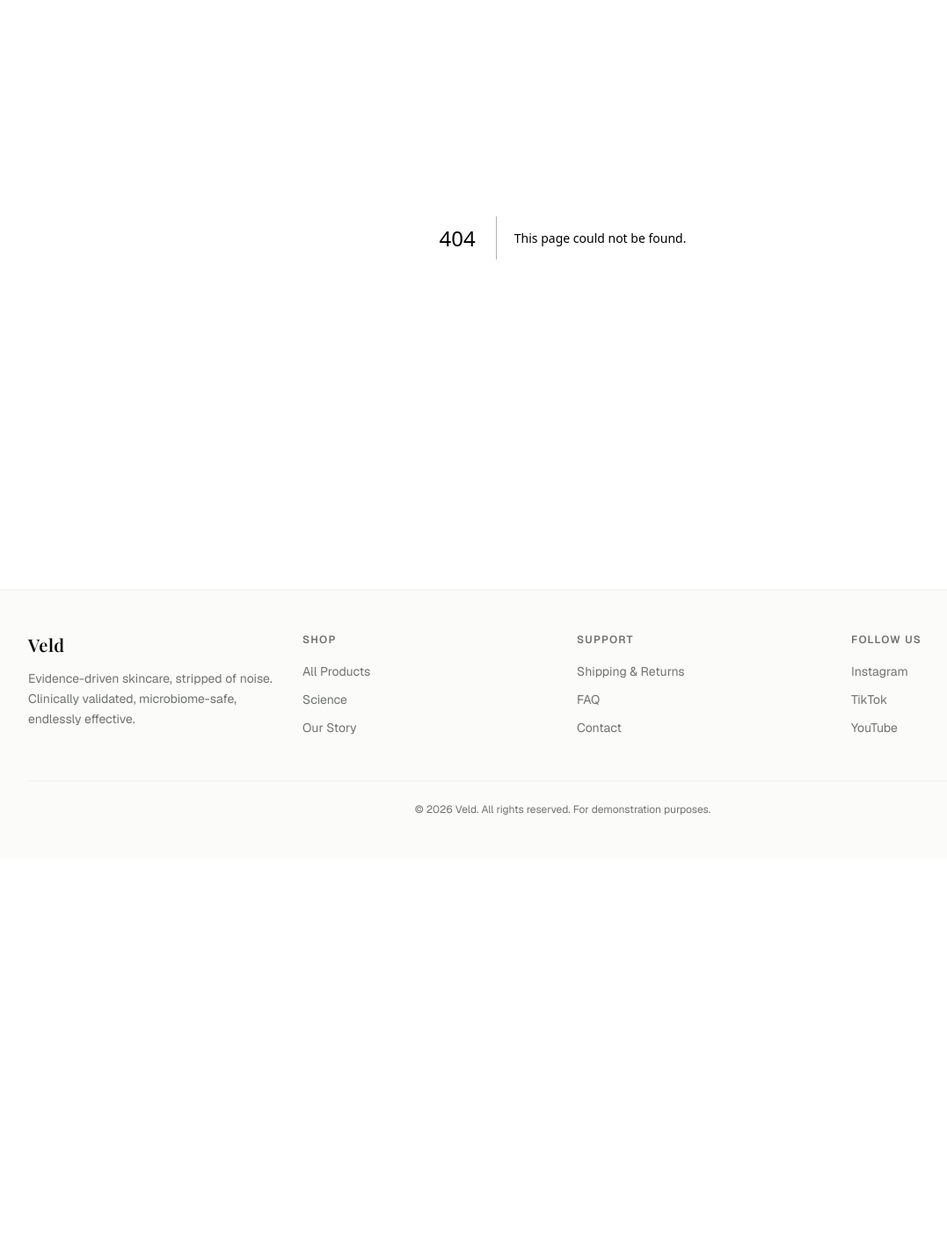
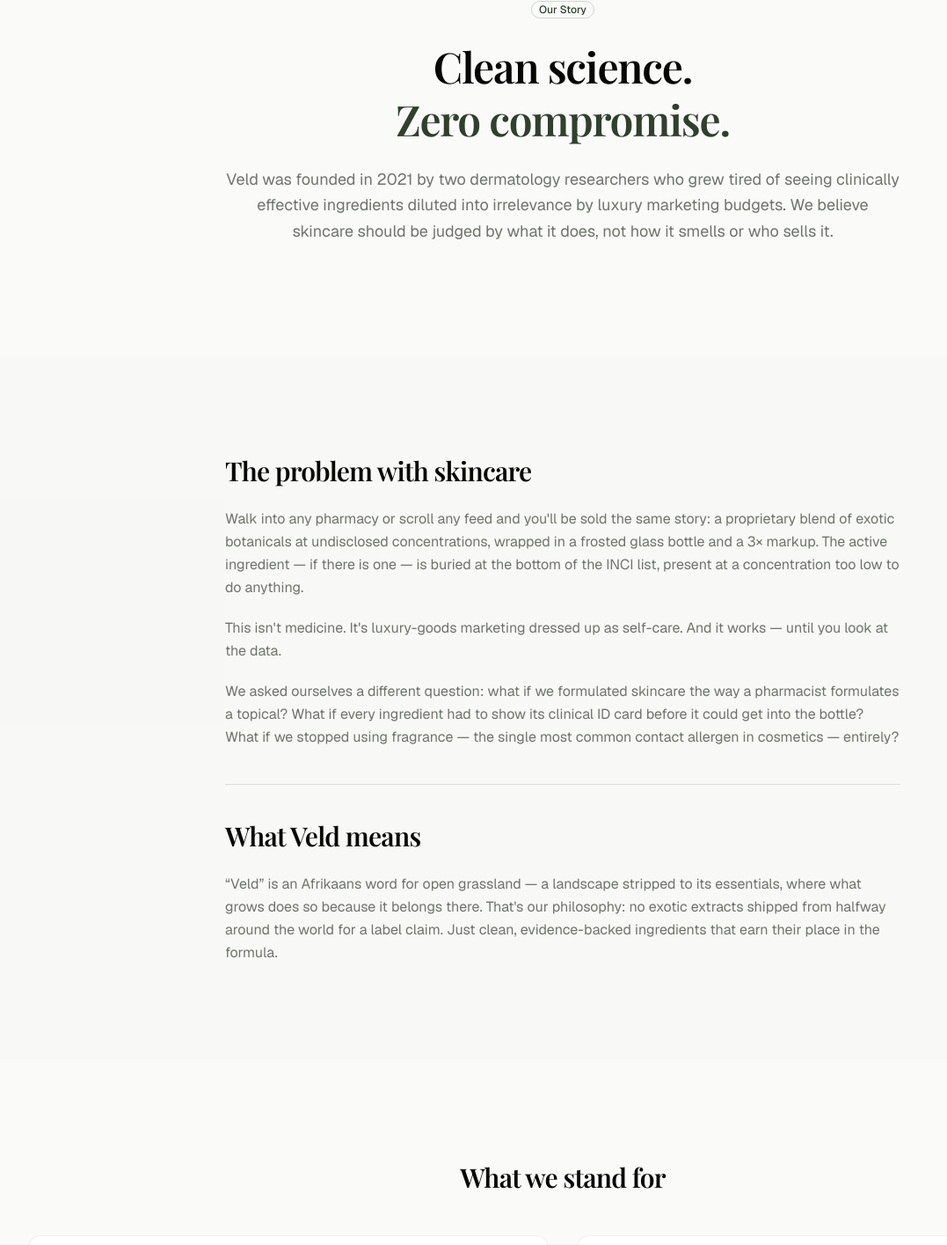
Before and after one commit to anas-khan-antimatter/mkt-veld-skincare, a Next.js app in the folder veld/: page /story in a window 1280 px wide. Before the commit this address had no page. Shown: the part 195-1610 px from the top of the page at 88% size, without its empty margins (0-1077 px from the left). Before the commit the page ends 1171 px from the top, so only its background shows below. Built offline with nearby package versions, Linux system fonts and the light colour scheme; a web font is replaced by a local one.

Commit message:
antimatter: checkpoint ch_mun9nolx_1

```diff
--- /dev/null
+++ b/veld/src/app/story/page.tsx
@@ -0,0 +1,152 @@
+import { Badge } from "@/components/ui/badge";
+import { Separator } from "@/components/ui/separator";
+import { Leaf, Shield, Award, Users } from "lucide-react";
+import Link from "next/link";
+
+const values = [
+  {
+    icon: Leaf,
+    title: "Microbiome-First Formulation",
+    desc: "We test every finished product against a 16S-rRNA-sequenced skin microbiome model to ensure commensal diversity is maintained. If a formula disrupts the biome, it goes back to the lab.",
+  },
+  {
+    icon: Shield,
+    title: "Minimum Effective Dose",
+    desc: "Every ingredient in a Veld formula earns its place by peer-reviewed evidence at its clinically proven concentration. No 'proprietary blend' opacity — we disclose exact percentages.",
+  },
+  {
+    icon: Award,
+    title: "Full Clinical Disclosure",
+    desc: "All clinical data — positive or negative — is published on our site. We don't cherry-pick results. If a study doesn't meet our own significance threshold (p<0.05, n≥30), we don't make the claim.",
+  },
+  {
+    icon: Users,
+    title: "Dermatologist-Led",
+    desc: "Our formulation board includes board-certified dermatologists, PhD chemists, and a microbiologist. No influencers. No celebrity 'creative direction.' Just science.",
+  },
+];
+
+export default function StoryPage() {
+  return (
+    <div className="flex flex-col">
+      {/* Hero */}
+      <section className="px-6 py-20 lg:px-8 lg:py-32">
+        <div className="mx-auto max-w-3xl text-center">
+          <Badge variant="outline" className="mb-6 border-primary/20 text-primary">
+            Our Story
+          </Badge>
+          <h1 className="font-heading text-4xl font-semibold leading-tight tracking-tight text-foreground lg:text-5xl">
+            Clean science.
+            <br />
+            <span className="text-primary">Zero compromise.</span>
+          </h1>
+          <p className="mt-6 text-lg leading-relaxed text-muted-foreground">
+            Veld was founded in 2021 by two dermatology researchers who grew
+            tired of seeing clinically effective ingredients diluted into
+            irrelevance by luxury marketing budgets. We believe skincare should
+            be judged by what it does, not how it smells or who sells it.
+          </p>
+        </div>
+      </section>
+
+      {/* Manifesto */}
+      <section className="bg-muted/30 px-6 py-20 lg:px-8 lg:py-28">
+        <div className="mx-auto max-w-3xl">
+          <h2 className="font-heading text-3xl font-semibold tracking-tight text-foreground">
+            The problem with skincare
+          </h2>
+          <div className="mt-6 space-y-5 text-base leading-relaxed text-muted-foreground">
+            <p>
+              Walk into any pharmacy or scroll any feed and you&apos;ll be sold the
+              same story: a proprietary blend of exotic botanicals at
+              undisclosed concentrations, wrapped in a frosted glass bottle and
+              a 3× markup. The active ingredient — if there is one — is buried
+              at the bottom of the INCI list, present at a concentration too
+              low to do anything.
+            </p>
+            <p>
+              This isn&apos;t medicine. It&apos;s luxury-goods marketing dressed up as
+              self-care. And it works — until you look at the data.
+            </p>
+            <p>
+              We asked ourselves a different question: what if we formulated
+              skincare the way a pharmacist formulates a topical? What if every
+              ingredient had to show its clinical ID card before it could get
+              into the bottle? What if we stopped using fragrance — the single
+              most common contact allergen in cosmetics — entirely?
+            </p>
+          </div>
+
+          <Separator className="my-10" />
+
+          <h2 className="font-heading text-3xl font-semibold tracking-tight text-foreground">
+            What Veld means
+          </h2>
+          <p className="mt-6 text-base leading-relaxed text-muted-foreground">
+            &ldquo;Veld&rdquo; is an Afrikaans word for open grassland — a landscape
+            stripped to its essentials, where what grows does so because it
+            belongs there. That&apos;s our philosophy: no exotic extracts shipped
+            from halfway around the world for a label claim. Just clean,
+            evidence-backed ingredients that earn their place in the formula.
+          </p>
+        </div>
+      </section>
+
+      {/* Values grid */}
+      <section className="px-6 py-20 lg:px-8 lg:py-28">
+        <div className="mx-auto max-w-7xl">
+          <div className="mb-12 text-center">
+            <h2 className="font-heading text-3xl font-semibold tracking-tight text-foreground">
+              What we stand for
+            </h2>
+          </div>
+          <div className="grid gap-8 md:grid-cols-2">
+            {values.map((value) => (
+              <div
+                key={value.title}
+                className="rounded-2xl border border-border/40 bg-card p-8"
+              >
+                <div className="flex h-12 w-12 items-center justify-center rounded-full bg-primary/10 text-primary">
+                  <value.icon className="h-6 w-6" />
+                </div>
+                <h3 className="mt-5 font-heading text-lg font-semibold text-foreground">
+                  {value.title}
+                </h3>
+                <p className="mt-3 text-sm leading-relaxed text-muted-foreground">
+                  {value.desc}
+                </p>
+              </div>
+            ))}
+          </div>
+        </div>
+      </section>
+
+      {/* CTA */}
+      <section className="bg-primary/5 px-6 py-16 lg:px-8 lg:py-20">
+        <div className="mx-auto max-w-2xl text-center">
+          <h2 className="font-heading text-3xl font-semibold tracking-tight text-foreground">
+            Ready to see the difference?
+          </h2>
+          <p className="mt-3 text-base text-muted-foreground">
+            Browse our full collection or read the clinical data behind every
+            formula.
+          </p>
+          <div className="mt-8 flex flex-wrap justify-center gap-4">
+            <Link
+              href="/#products"
+              className="inline-flex h-11 items-center justify-center rounded-full bg-primary px-8 text-sm font-medium text-primary-foreground transition-colors hover:bg-primary/90"
+            >
+              Shop the Collection
+            </Link>
+            <Link
+              href="/science"
+              className="inline-flex h-11 items-center justify-center rounded-full border border-border bg-background px-8 text-sm font-medium text-foreground transition-colors hover:bg-muted"
+            >
+              See Clinical Data
+            </Link>
+          </div>
+        </div>
+      </section>
+    </div>
+  );
+}
```
